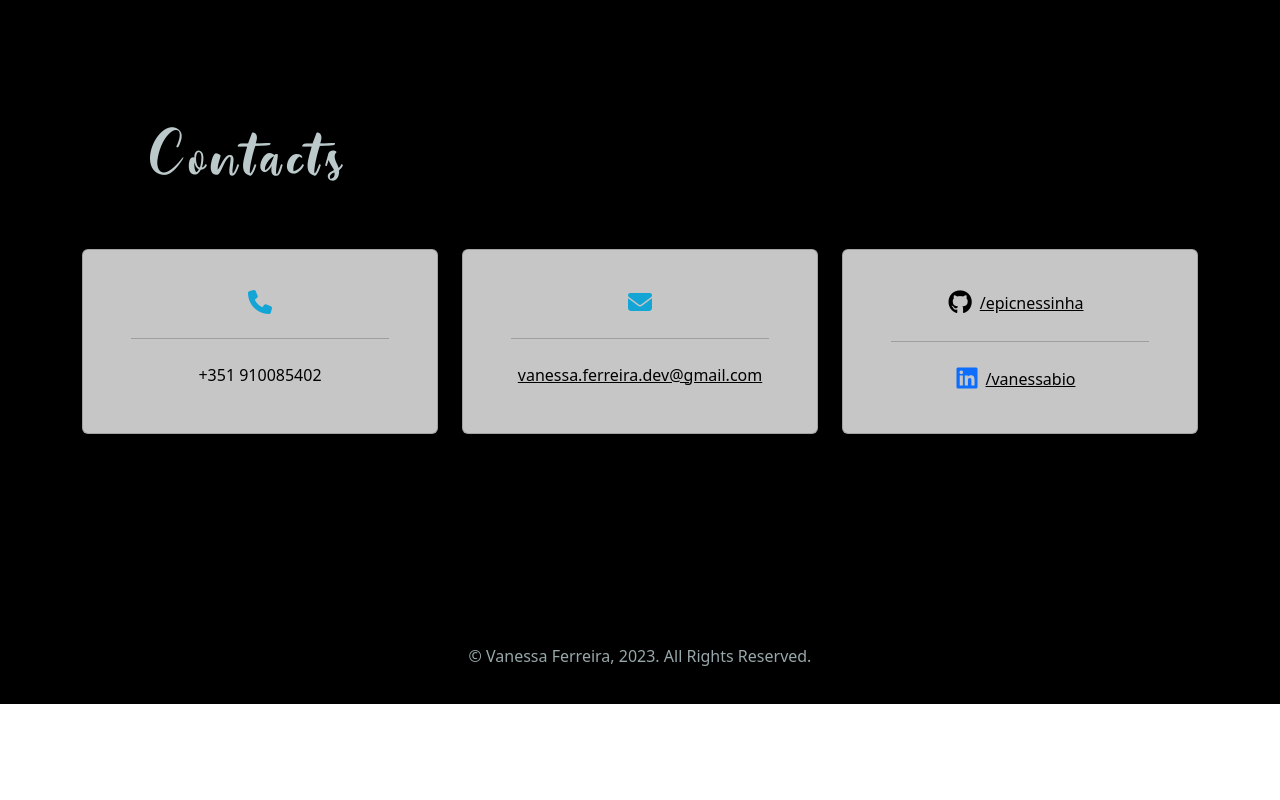
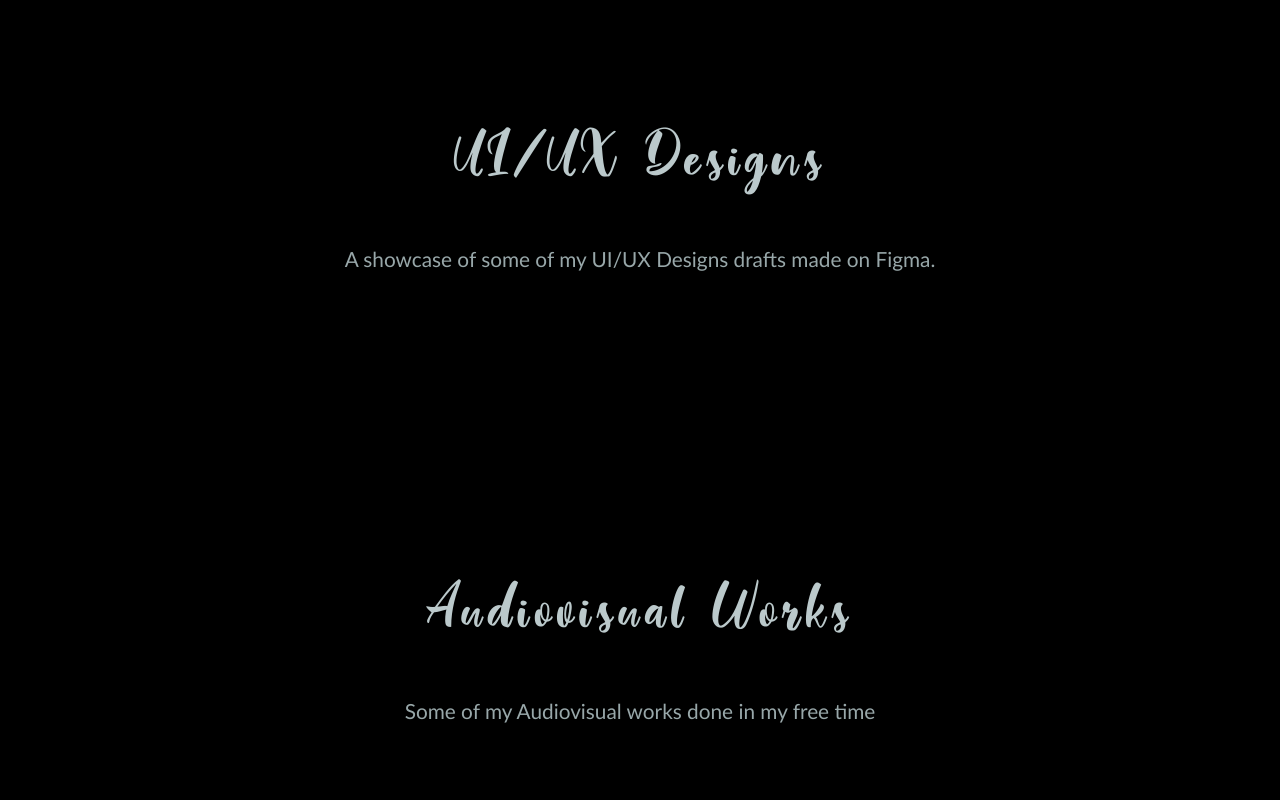
Before and after one commit to epicnessinha/Portfolio, a React (Create React App) app: page / in a window 1280 px wide. Shown: the part 3080-3880 px from the top of the page. Before the commit the page ends 3784 px from the top, so only its background shows below. Built offline with nearby package versions, Linux system fonts and the light colour scheme.

Commit message:
Figma compomente (UI/UX Designs) created

```diff
--- a/src/App.js
+++ b/src/App.js
@@ -8,7 +8,8 @@ import About from './components/About/About';
 import Projects from './components/Projects/Projects';
 import Footer from './components/Footer/Footer';
 import ContactCards from './components/ContactCards/ContactCards';
-
+import AudioVisual from "./components/AudioVisual/AudioVisual";
+import Figma from './components/Figma/Figma';
 
 
 function App() {
@@ -18,7 +19,8 @@ function App() {
       <Header />
       <About />
       <Projects />
-
+      <Figma />
+      <AudioVisual />
       <ContactCards />
       <Footer />
     </div>
--- /dev/null
+++ b/src/components/Figma/Figma.css
@@ -0,0 +1,17 @@
+.figmacontainer h2{
+    color: rgba(225, 242, 244, 0.833);
+    font-size: 4em;
+    margin-bottom: 40px;
+    font-family: "Real Ohio";
+    letter-spacing: 6px;
+    margin-top: 300px;
+}
+
+.figmatext{
+    color: rgba(207, 228, 231, 0.732);
+        margin-bottom: 80px;
+        font-size: 1.3em !important;
+        line-height: 1.7;
+        text-align: center;
+        font-family: Optima;
+}
--- /dev/null
+++ b/src/components/Figma/Figma.jsx
@@ -0,0 +1,15 @@
+import React from 'react'
+import "./Figma.css"
+
+const Figma = () => {
+  return (
+    <section id="figma" className="figma-section">
+    <div className="figmacontainer">
+      <h2 className="figma">UI/UX Designs</h2>
+      <p className="figmatext">A showcase of some of my UI/UX Designs drafts made on Figma.</p>
+    </div>
+  </section>
+  )
+}
+
+export default Figma
```
